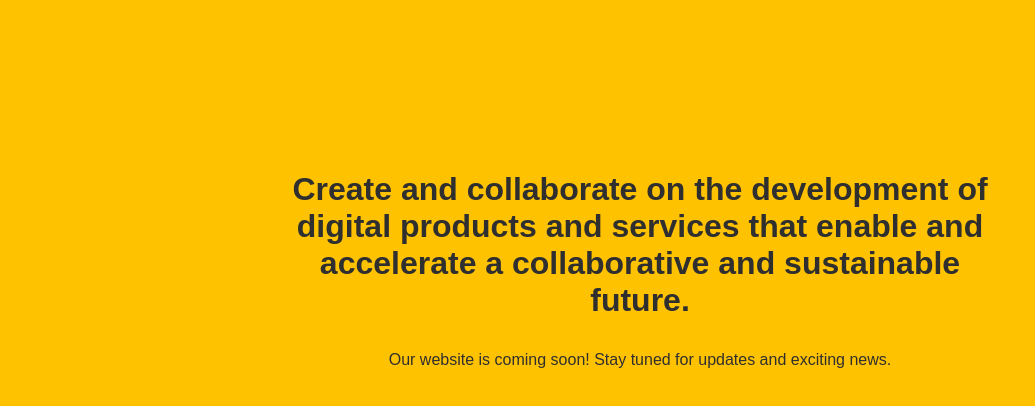
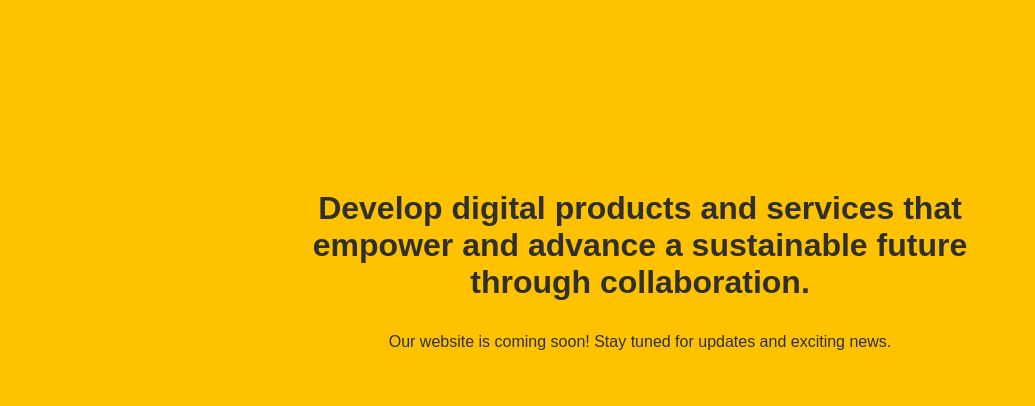
Before and after one commit to beenerdy/BeeNerdyWebsite, a plain HTML site: page index.html in a window 1280 px wide. Shown: the part 122-528 px from the top of the page, without its empty margins (0-1035 px from the left). Drawn offline with Linux system fonts and the light colour scheme.

Commit message:
improve mission statement

```diff
--- a/index.html
+++ b/index.html
@@ -83,7 +83,7 @@
     <div class="container">
         <img src="images/brandmark-design-7.svg" alt="BeeNerdy Logo">
         <div class="container-text">
-            <h1>Create and collaborate on the development of digital products and services that enable and accelerate a collaborative and sustainable future.</h1>
+            <h1>Develop digital products and services that empower and advance a sustainable future through collaboration.</h1>
             <p>Our website is coming soon! Stay tuned for updates and exciting news.</p>
         </div>
     </div>
```
